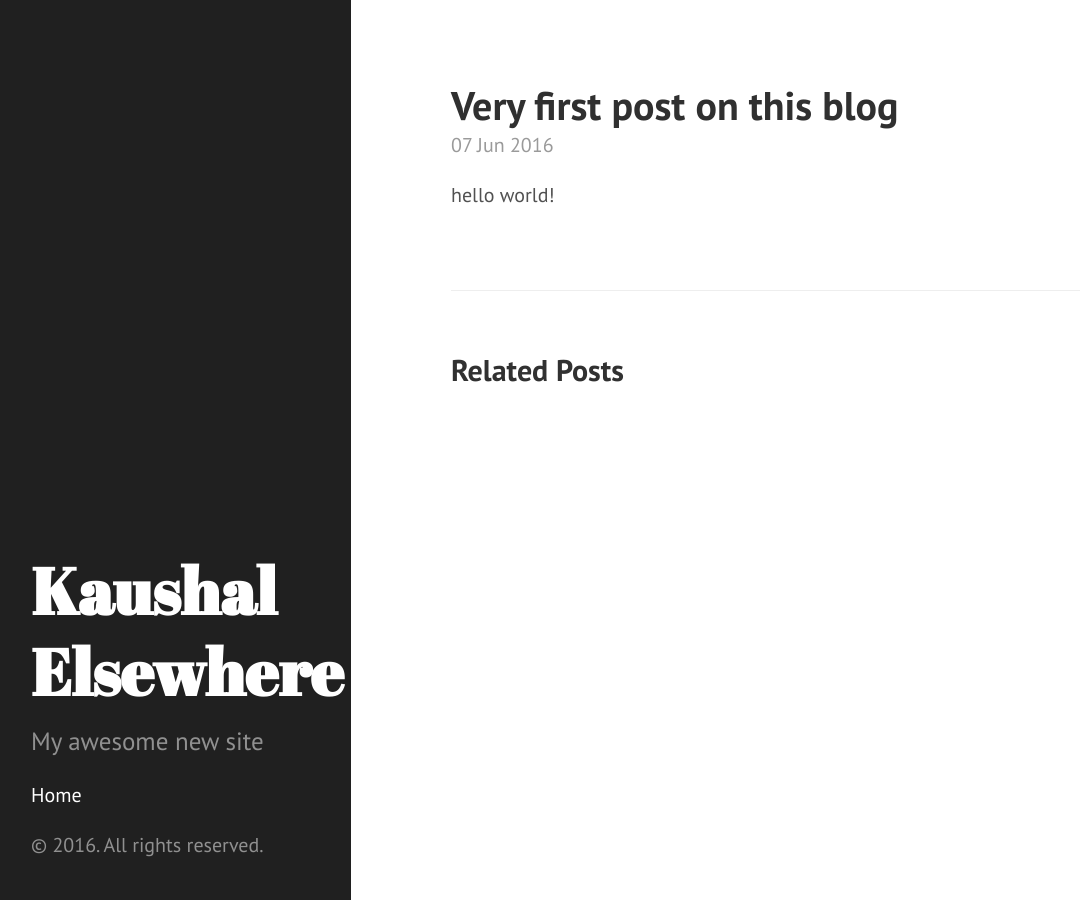
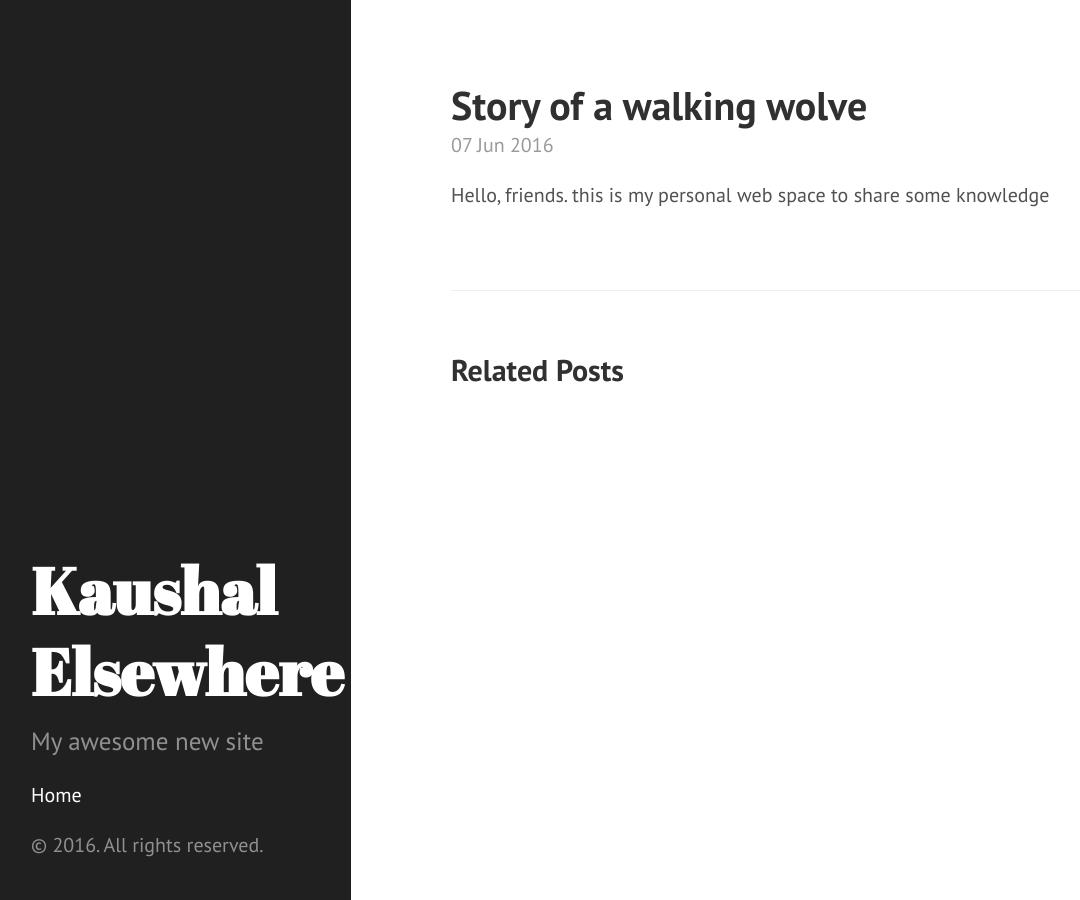
Before and after one commit to KaushalElsewhere/KaushalElsewhere.github.io, a Jekyll site: the page built from _posts/2016-06-07-very-first-post-on-this-blog.markdown, in a window 1280 px wide. Shown: the whole page, without its empty margins (9-1089 px from the left). Built offline with Jekyll 4.4.1, drawn with Linux system fonts in a browser that asks for light colours.

Commit message:
Update 2016-06-07-very-first-post-on-this-blog.markdown

```diff
--- a/_posts/2016-06-07-very-first-post-on-this-blog.markdown
+++ b/_posts/2016-06-07-very-first-post-on-this-blog.markdown
@@ -1,6 +1,7 @@
 ---
 published: true
-title: Very first post on this blog
+title: Story of a walking wolve
 layout: post
 ---
-hello world!
+Hello, friends.
+this is my personal web space to share some knowledge
```
